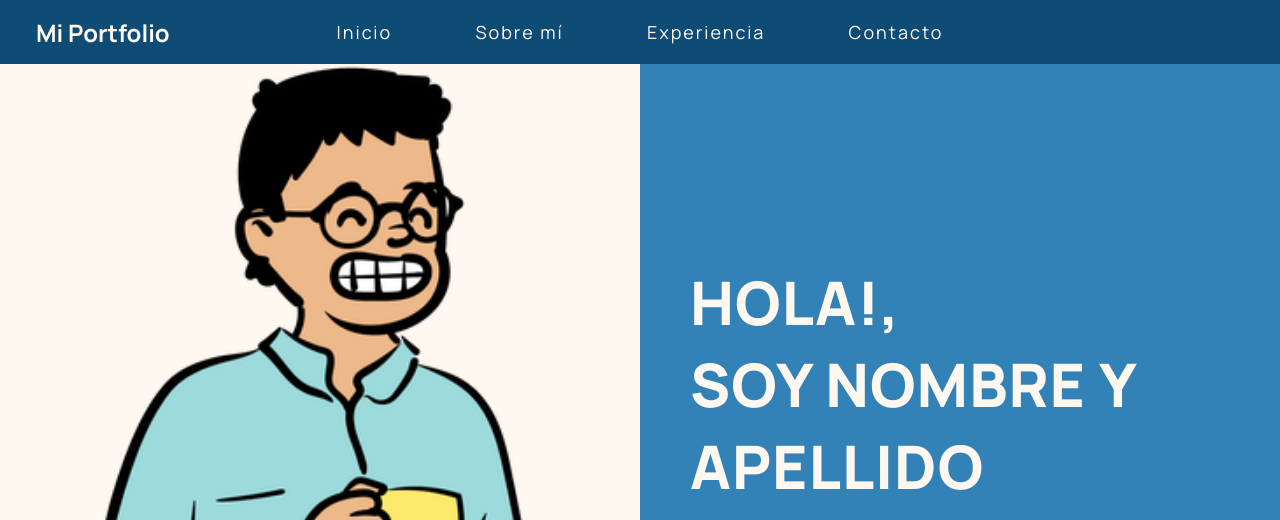
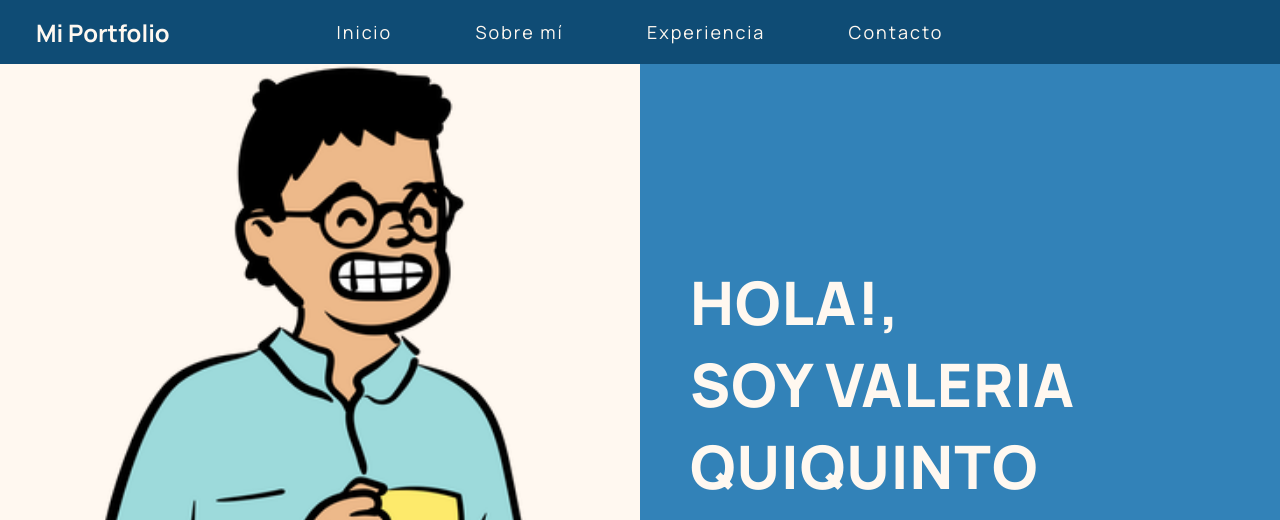
Before and after one commit to valeriaquiquinto0779/portfolio-template, a plain HTML site: page index.html in a window 1280 px wide. Shown: the top 520 px of the page. Drawn offline with nearby package versions, Linux system fonts and the light colour scheme.

Commit message:
cambio de nombre

```diff
--- a/index.html
+++ b/index.html
@@ -38,7 +38,7 @@
     </div>
     <div class="half-section text-section">
       <div class="introduction">
-        <h1 class="title">Hola!, <br> Soy Nombre y Apellido </h1>
+        <h1 class="title">Hola!, <br> Soy VALERIA QUIQUINTO </h1>
         <ul class="socials">
           <li><a class="socials-icon" href=""><i class="bi bi-github"></i></a></li>
           <li><a class="socials-icon" href=""><i class="bi bi-linkedin"></i></a></li>
```
